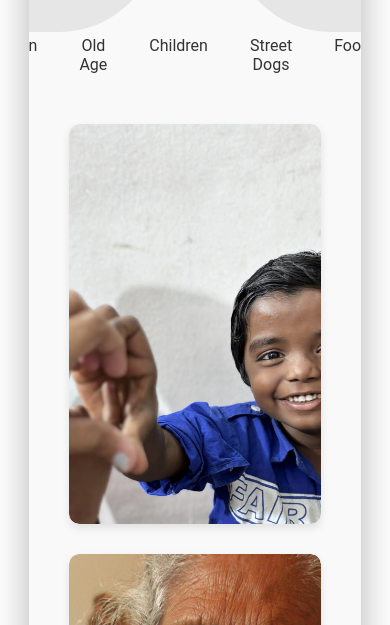
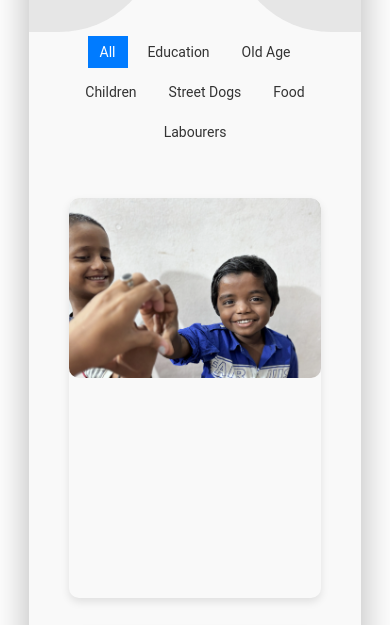
Before and after one commit to Sanskarmkf/mkstatic-QA, a website: page gallery.html in a window 390 px wide. Shown: the part 178-803 px from the top of the page. Drawn offline with Linux system fonts and the light colour scheme.

Commit message:
correct gallery page

```diff
--- a/gallery.html
+++ b/gallery.html
@@ -839,6 +839,29 @@ footer a:hover {
         flex: 1 1 100%; /* Ensure sections take full width */
     }
 }
+@media (max-width: 768px) {  /* Mobile view */
+    .gallery-filter {
+        display: flex;
+        flex-wrap: wrap;  /* Allows items to wrap in multiple lines */
+        justify-content: center; /* Centers the items */
+        gap: 8px; /* Space between filters */
+        padding: 10px;
+        text-align: center;
+    }
+
+    .gallery-filter .list {
+        font-size: 14px; /* Adjust text size */
+        padding: 8px 12px;
+        white-space: nowrap; /* Prevents text from breaking */
+    }
+}
+@media (max-width: 768px) {
+    .gallery-container img {
+        width: 100%; /* Ensures full width */
+        height: auto; /* Maintains aspect ratio */
+        object-fit: contain; /* Ensures full image is visible */
+    }
+}
 
 </style>
 <script>
```
